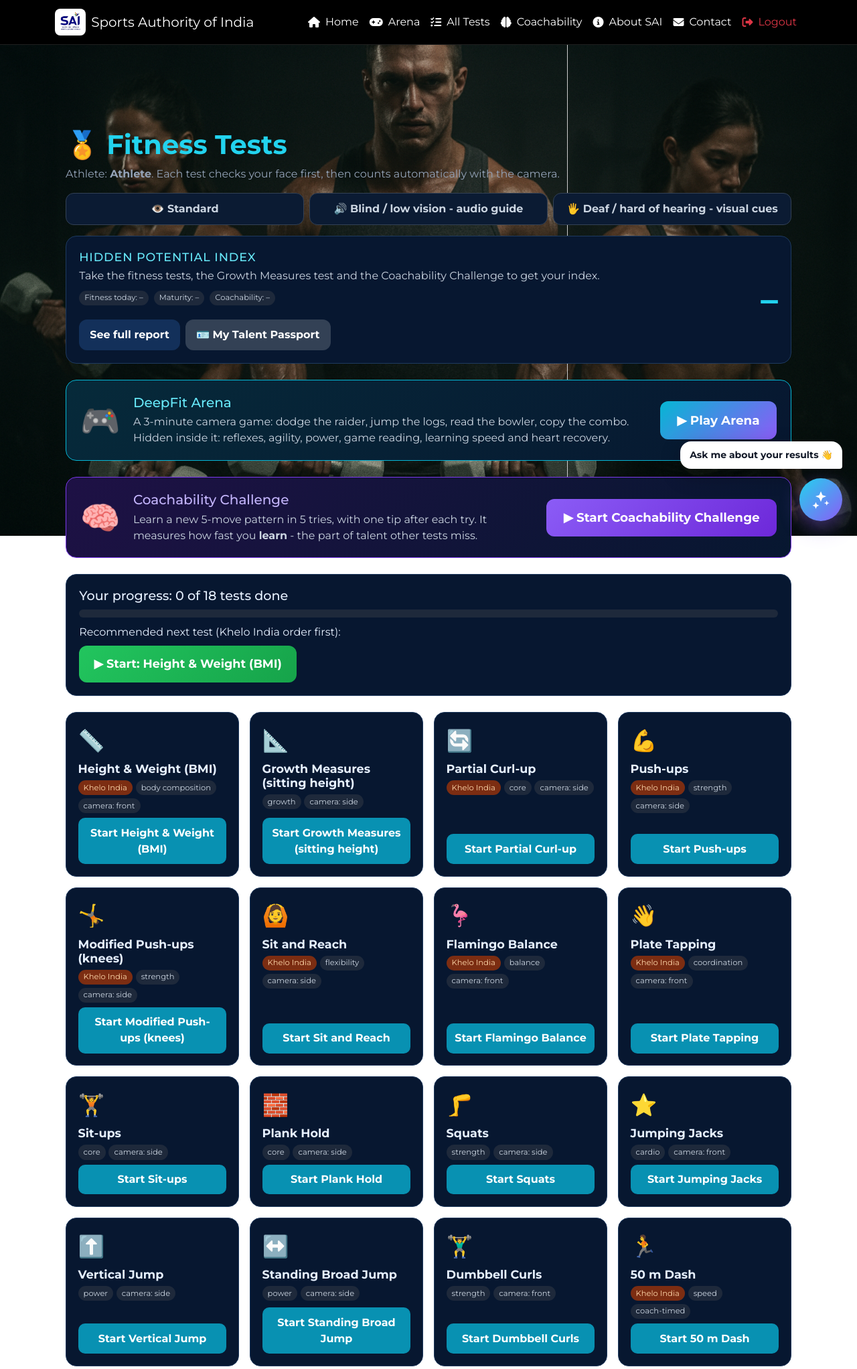
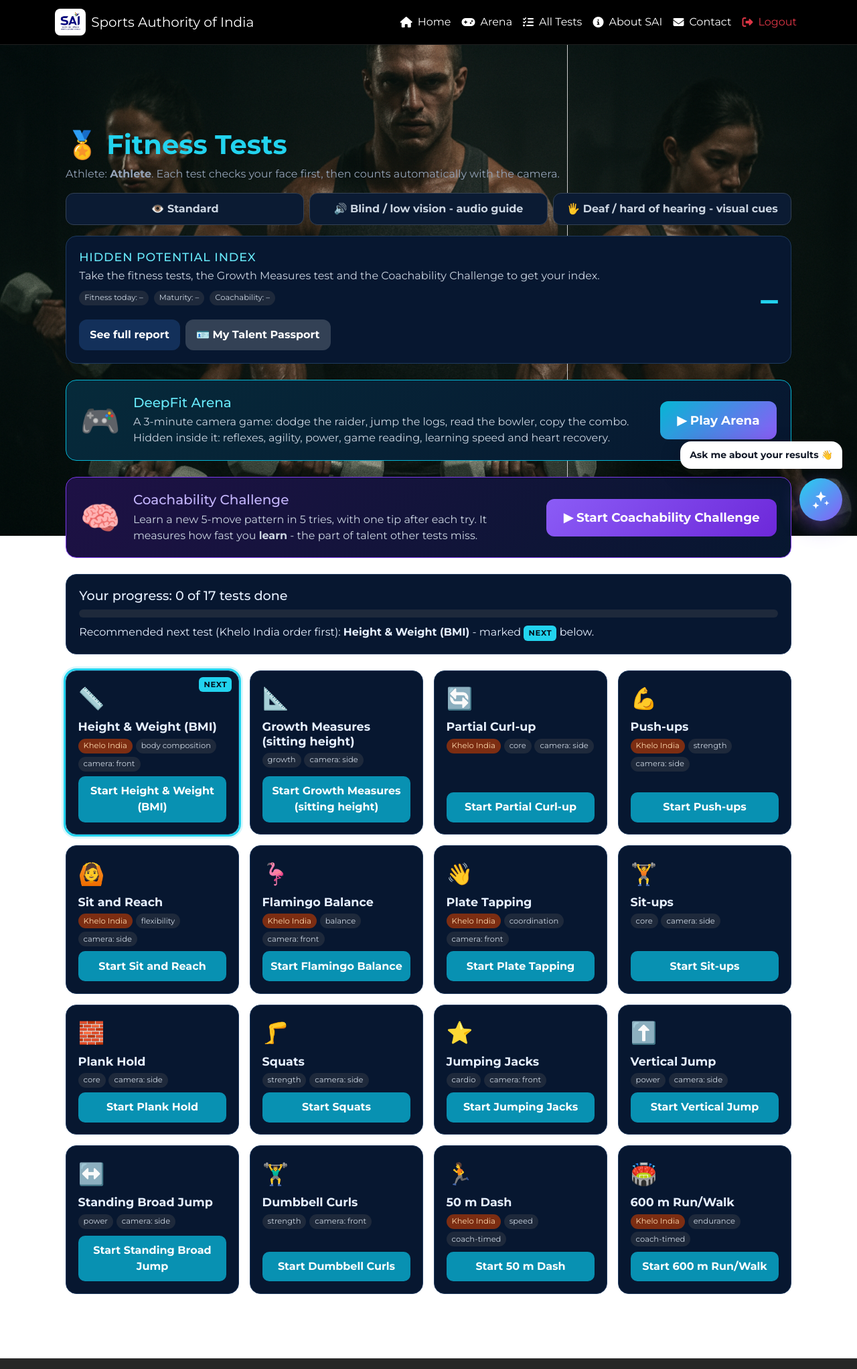
Before and after one commit to SomeswararaoTellakula/DeepFit-Optimized, a Flask app: page /tests in a window 1280 px wide. Shown: the top 2044 px of the page at 67% size. Run offline with Flask 2, Linux system fonts and the light colour scheme; the visitor is signed in with stand-in values (Sample User, id 1); data that the repository does not hold is empty; some libraries are stand-ins or nearby versions.

Commit message:
Update: latest code

```diff
--- a/SIH_FinalApp 2/SIH-7/HeightAndWeightCalculator/exercise_blueprint.py
+++ b/SIH_FinalApp 2/SIH-7/HeightAndWeightCalculator/exercise_blueprint.py
@@ -21,7 +21,7 @@ import math
 import threading
 import time
 from datetime import datetime
-from typing import Dict, Optional
+from typing import Dict, List, Optional
 
 import cv2
 from flask import Blueprint, Response, abort, jsonify, render_template, request, session
@@ -50,6 +50,22 @@ RECOMMENDED = ["height_weight", "growth_measures", "partial_curlup", "pushups",
                "flamingo_balance", "plate_tapping", "coachability",
                "situps", "plank", "squats", "jumping_jacks", "vertical_jump", "broad_jump", "dumbbell_curls",
                "dash_50m", "run_600m"]
+PUSHUP_VARIANTS = ("pushups", "pushups_modified")
+
+
+def test_keys(ath: Optional[Dict] = None, latest: Optional[Dict] = None) -> List[str]:
+    """RECOMMENDED with one card per exercise: push-ups shows ONE variant - the one the athlete already did,
+    else the Khelo India rule (girls: modified / knees, boys: full push-ups)."""
+    latest = latest or {}
+    done = [k for k in PUSHUP_VARIANTS if k in latest]
+    if len(done) == 1:
+        pick = done[0]
+    else:
+        g = str((ath or {}).get("gender") or "").strip().lower()
+        pick = "pushups_modified" if g in ("f", "female", "girl", "woman") else "pushups"
+    return [k for k in RECOMMENDED if k not in PUSHUP_VARIANTS or k == pick]
+
+
 HEIGHT_WEIGHT_CARD = {
     "key": "height_weight", "name": "Height & Weight (BMI)", "icon": "📏", "category": "body composition",
     "khelo_india": True, "camera": "front", "url": "/ex/height_weight", "metric": "bmi", "unit": "",
@@ -237,10 +253,11 @@ def _latest_by_exercise(ath: Dict) -> Dict[str, Dict]:
 
 
 def _next_test(ath: Dict, mode: str, just_done: Optional[str] = None) -> Optional[Dict]:
-    done = set(_latest_by_exercise(ath))
+    latest = _latest_by_exercise(ath)
+    done = set(latest)
     if just_done:
         done.add(just_done)
-    for k in RECOMMENDED:
+    for k in test_keys(ath, latest):
         if k in done:
             continue
         cls = EE.EXERCISES[k]
@@ -386,7 +403,7 @@ def tests_hub():
     mode = _mode()
     cards = []
     latest = _latest_by_exercise(ath) if ath else {}
-    for k in RECOMMENDED:
+    for k in test_keys(ath, latest):
         info = EE.EXERCISES[k].info()
         info["url"] = f"/ex/{k}?mode={mode}"
         info["available"] = True
--- a/SIH_FinalApp 2/SIH-7/HeightAndWeightCalculator/mobile_api.py
+++ b/SIH_FinalApp 2/SIH-7/HeightAndWeightCalculator/mobile_api.py
@@ -226,8 +226,8 @@ def _targets(key: str, ath: Dict) -> Dict:
     return out
 
 
-def _next_key(latest: Dict) -> Optional[str]:
-    for k in XB.RECOMMENDED:
+def _next_key(latest: Dict, ath: Optional[Dict] = None) -> Optional[str]:
+    for k in XB.test_keys(ath, latest):
         if k not in latest:
             return k
     return None
@@ -315,7 +315,7 @@ def hub(ath):
     mode = request.args.get("mode") if request.args.get("mode") in XB.MODES else "standard"
     latest = XB._latest_by_exercise(ath)
     tests = []
-    for k in XB.RECOMMENDED:
+    for k in XB.test_keys(ath, latest):
         if k == "height_weight":
             info = dict(XB.HEIGHT_WEIGHT_CARD)
             info.update({"camera": "none", "duration": None, "metric": "height", "unit": "cm",
@@ -336,7 +336,7 @@ def hub(ath):
                             "when": str(last.get("timestamp", ""))[:10]}
         tests.append(info)
     hp = potential.hidden_potential(latest, ath.get("age"), ath.get("gender"), _population(mode))
-    nk = _next_key(latest)
+    nk = _next_key(latest, ath)
     return _ok(athlete=_public(ath), tests=tests, done=sum(1 for t in tests if t.get("last")), total=len(tests),
                next_test=nk, hidden_potential=hp, height_cm=_height_for(ath), require_face=REQUIRE_FACE_CHECK,
                face_hidden_seconds=FACE_HIDDEN_SECONDS, engine_t0=T0)
@@ -690,7 +690,7 @@ def _out(doc: Dict, ath: Dict) -> Dict:
         out["passport_url"] = f"{_base_url()}/passport/r/{doc['_id']}/{doc['passport']['token']}"
         out["athlete_passport_url"] = f"{_base_url()}/passport/a/{doc['passport']['athlete_token']}"
     latest = XB._latest_by_exercise(ath)
-    out["next_test"] = _next_key(latest)
+    out["next_test"] = _next_key(latest, ath)
     return json.loads(json.dumps(out, default=str))
 
 
@@ -728,7 +728,7 @@ def height_weight(ath):
             "total_instances": int(_num(m.get("photos_used"), 0, 50) or 0), "method": f"phone camera + {m.get('reference') or 'reference'}",
             "timestamp": now})
     return _ok(status="saved", bmi=info["bmi"], bmi_category=info.get("bmi_category"), bmi_note=info.get("bmi_note"),
-               height_cm=round(h, 1), weight_kg=round(w, 1), next_test=_next_key(XB._latest_by_exercise(ath)))
+               height_cm=round(h, 1), weight_kg=round(w, 1), next_test=_next_key(XB._latest_by_exercise(ath), ath))
 
 
 @mobile_bp.route("/height_weight/measure", methods=["POST"])
--- a/SIH_FinalApp 2/SIH-7/HeightAndWeightCalculator/templates/base.html
+++ b/SIH_FinalApp 2/SIH-7/HeightAndWeightCalculator/templates/base.html
@@ -61,11 +61,6 @@
                     <li class="nav-item">
                         <a class="nav-link d-flex align-items-center gap-2" href="/tests">
                             <i class="fas fa-list-check"></i><span>All Tests</span>
-                        </a>
-                    </li>
-                    <li class="nav-item">
-                        <a class="nav-link d-flex align-items-center gap-2" href="/ex/coachability">
-                            <i class="fas fa-brain"></i><span>Coachability</span>
                         </a>
                     </li>
                     {% endif %}
@@ -156,8 +151,7 @@
                         <h4 class="footer-title">Quick Links</h4>
                         <ul class="footer-links">
                             <li><a href="{{ url_for('index') }}">Home</a></li>
-                            <li><a href="{{ url_for('height') }}">Height & Weight</a></li>
-                            <li><a href="{{ url_for('situps_system') }}">Exercise Analysis</a></li>
+                            <li><a href="/tests">All Tests</a></li>
                             <li><a href="{{ url_for('analysis') }}">Progress Tracking</a></li>
                         </ul>
                     </div>
--- a/SIH_FinalApp 2/SIH-7/HeightAndWeightCalculator/templates/dashboard.html
+++ b/SIH_FinalApp 2/SIH-7/HeightAndWeightCalculator/templates/dashboard.html
@@ -1171,7 +1171,7 @@
                             <h3>❌ Height/Weight Measurements Required</h3>
                             <p>Your profile is complete, but you need height/weight measurements for personalized benchmarks.</p>
                             <p><strong>Please complete the Height & Weight Analysis first:</strong></p>
-                            <button onclick="window.location.href='/height_weight_system'" style="background: #3b82f6; color: white; border: none; padding: 12px 24px; border-radius: 6px; margin: 10px; cursor: pointer;">📏 Start Height & Weight Analysis</button>
+                            <button onclick="window.location.href='/ex/height_weight'" style="background: #3b82f6; color: white; border: none; padding: 12px 24px; border-radius: 6px; margin: 10px; cursor: pointer;">📏 Start Height & Weight Analysis</button>
                             <p style="font-size: 0.9em; color: #999;">After completing measurements, refresh this page to see your personalized benchmarks.</p>
                         </div>`;
                 }
--- a/SIH_FinalApp 2/SIH-7/HeightAndWeightCalculator/templates/tests.html
+++ b/SIH_FinalApp 2/SIH-7/HeightAndWeightCalculator/templates/tests.html
@@ -15,6 +15,10 @@
     .progress-fill { height: 100%; background: linear-gradient(90deg, #06b6d4, #22c55e); }
     .next-btn { display: inline-block; margin-top: .5rem; padding: .9rem 1.4rem; border-radius: 12px; font-size: 1.1rem;
                 font-weight: 800; background: linear-gradient(135deg, #22c55e, #16a34a); color: #fff; text-decoration: none; }
+    .test-card.next-up { outline: 3px solid #22d3ee; box-shadow: 0 0 0 6px rgba(34, 211, 238, .18); position: relative; }
+    .next-tag { display: inline-block; background: #22d3ee; color: #04121f; font-weight: 800; font-size: .72rem;
+                letter-spacing: .06em; padding: .15rem .45rem; border-radius: 6px; }
+    .test-card.next-up > .next-tag { position: absolute; top: .6rem; right: .6rem; }
     .next-btn:focus-visible, .test-card a:focus-visible { outline: 3px solid #fde047; outline-offset: 2px; }
     .grid { display: grid; grid-template-columns: repeat(auto-fill, minmax(250px, 1fr)); gap: 1rem; }
     .test-card { background: #071730; border: 1px solid #1e3a5f; border-radius: 16px; padding: 1.1rem; display: flex;
@@ -119,8 +123,7 @@
         <h2 id="progress-title" style="font-size:1.2rem;margin:0">Your progress: {{ done }} of {{ total }} tests done</h2>
         <div class="progress-track"><div class="progress-fill" style="width: {{ (100 * done / total)|round|int }}%"></div></div>
         {% if next_test %}
-        <p style="margin:.4rem 0 0">Recommended next test (Khelo India order first):</p>
-        <a class="next-btn" href="{{ next_test.url }}" id="next-test-link">▶ Start: {{ next_test.name }}</a>
+        <p style="margin:.4rem 0 0">Recommended next test (Khelo India order first): <b>{{ next_test.name }}</b> - marked <span class="next-tag">NEXT</span> below.</p>
         {% else %}
         <p style="margin:.4rem 0 0">🎉 You've completed every test. See your report below, or ask the AI Coach about it.</p>
         {% endif %}
@@ -132,7 +135,9 @@
 
     <div class="grid" role="list">
         {% for c in cards if c.key != 'coachability' %}
-        <article class="test-card {{ 'done' if c.last }}" role="listitem" aria-label="{{ c.name }}">
+        {% set is_next = next_test and next_test.key == c.key %}
+        <article class="test-card {{ 'done' if c.last }} {{ 'next-up' if is_next }}" role="listitem" aria-label="{{ c.name }}{{ ' (recommended next)' if is_next }}">
+            {% if is_next %}<span class="next-tag">NEXT</span>{% endif %}
             <div class="icon" aria-hidden="true">{{ c.icon }}</div>
             <h3>{{ c.name }}</h3>
             <div class="badges">
@@ -146,7 +151,7 @@
                 <span style="color:#64748b">({{ c.last.when }})</span></div>
             {% endif %}
             {% if c.available %}
-            <a class="go {{ 'retake' if c.last }}" href="{{ c.url }}">{{ 'Retake' if c.last else 'Start' }} {{ c.name }}</a>
+            <a class="go {{ 'retake' if c.last }}" href="{{ c.url }}"{% if is_next %} id="next-test-link"{% endif %}>{{ 'Retake' if c.last else 'Start' }} {{ c.name }}</a>
             {% else %}
             <div class="na">Needs a standard account (uses the existing height & weight page).</div>
             {% endif %}
@@ -184,7 +189,7 @@
         const done = [...document.querySelectorAll('.test-card.done h3')].map(h => h.textContent);
         const next = document.getElementById('next-test-link');
         const text = `You have done {{ done }} of {{ total }} tests. ` + (done.length ? `Done: ${done.join(', ')}. ` : '') +
-            (next ? `${next.textContent.replace('▶', '')}. Press Enter to start it.` : 'All tests are complete.');
+            (next ? `Next: ${next.textContent.replace(/^\s*(Start|Retake)\s*/, '')}. Press Enter to start it.` : 'All tests are complete.');
         speechSynthesis.cancel(); speechSynthesis.speak(new SpeechSynthesisUtterance(text));
         if (next) next.focus();
     });
```
Also changed, not shown: SIH_FinalApp 2/SIH-7/HeightAndWeightCalculator/templates/index.html (+1 -13 lines), 1 other file.
